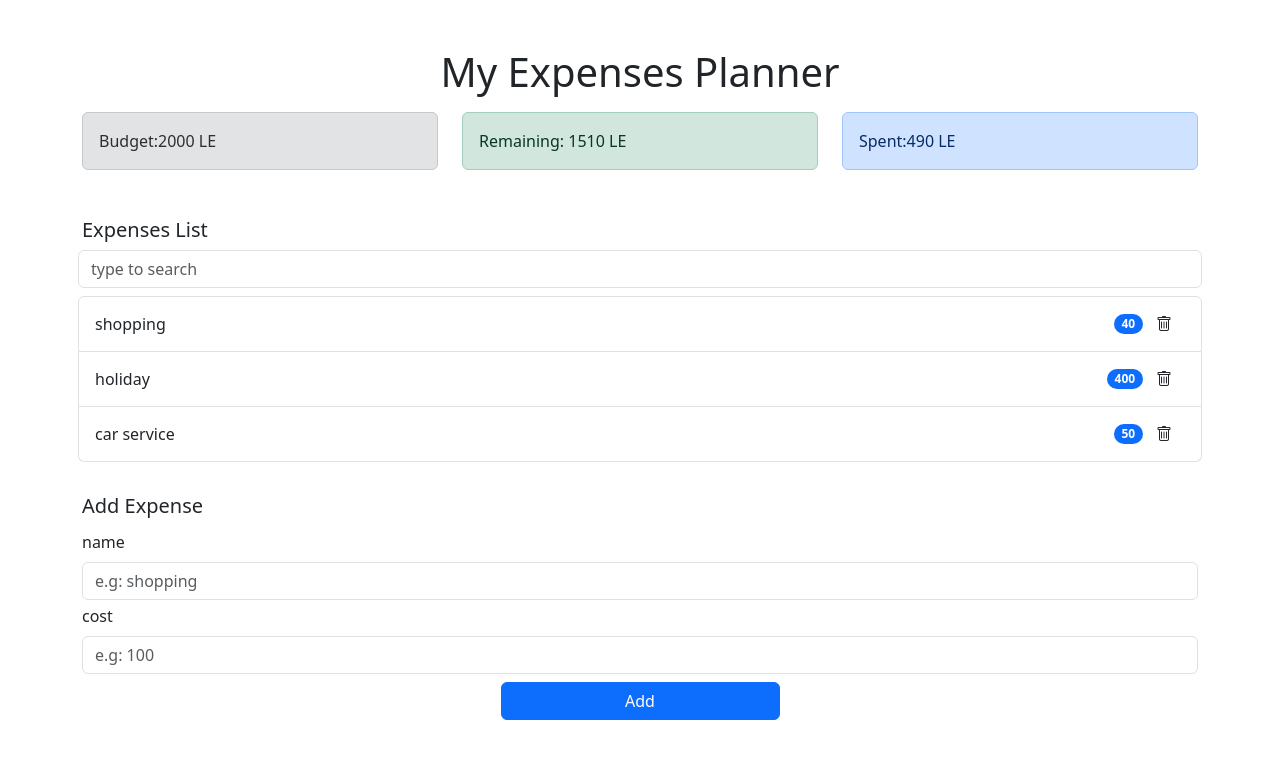
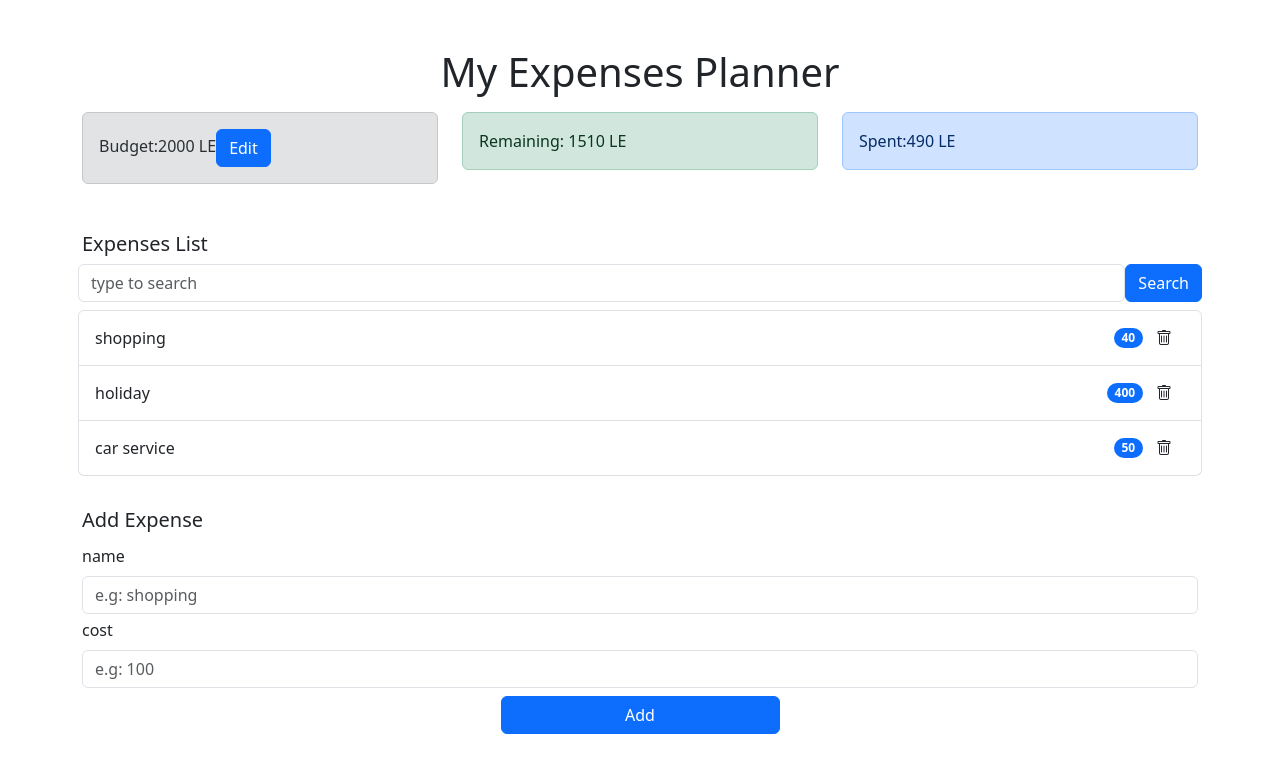
Before and after one commit to manaressam9/reactproj, a React app: page / in a window 1280 px wide. Shown: the top 772 px of the page. Built offline with nearby package versions, Linux system fonts and the light colour scheme.

Commit message:
last uodates:  edit bugdet and serach Expenses list

```diff
--- a/src/component/Expense_Tracker/Budget.js
+++ b/src/component/Expense_Tracker/Budget.js
@@ -1,12 +1,37 @@
-import React, {useContext} from "react";
+import React, {useContext, useState} from "react";
 import { AppContext } from "./context/AppContext";
 
 export default function Budget(){
-   const {budget} = useContext(AppContext);
-    return(
+   const[isEditing, setIsEditing] = useState(false);
+   const {budget, dispatch} = useContext(AppContext);
+   const[budgetVal, setBudgetVal] = useState(budget);
+    const editBudgetHandler =() => {
+        dispatch({
+            type: 'edit_budget',
+            payload: budgetVal,
+        })
+    }
+
+    let budgetContent;
+    if(isEditing){
+        budgetContent =(
+            <>
+            <input type="number" value={budgetVal} onChange={e => setBudgetVal(e.target.value)} />
+             <button className="btn btn-primary" onClick={() => {editBudgetHandler(); setIsEditing(false)}}>Save</button>
+             </>
+            )
+    }else{
+        budgetContent = (
+            <>
+            <span>Budget:{budget} LE</span>
+            <span><button className="btn btn-primary" onClick={() => setIsEditing(true)}>Edit</button></span>
+            </>
+        )
+    }
+   return(
         <>
         <div className="alert alert-secondary">
-            <span>Budget:{budget} LE</span>
+            {budgetContent}
         </div>
         </>
     );
--- a/src/component/Expense_Tracker/ExpenseSearch.js
+++ b/src/component/Expense_Tracker/ExpenseSearch.js
@@ -1,4 +1,4 @@
-import React, { useContext } from "react";
+import React, { useContext, useEffect, useState } from "react";
 import { AppContext } from "./context/AppContext";
 
 const ExpenseSearch = () => {
@@ -8,22 +8,38 @@ const ExpenseSearch = () => {
         { id: 13, name: 'holiday', cost: 400 },
         { id: 14, name: 'car service', cost: 50 },
     ];*/
-    const {expenses, dispatch} =  useContext(AppContext);
-    const deleteExpHandler =(id) =>{
+
+    const { expenses, dispatch } = useContext(AppContext);
+    const [filteredResult, setFilteredResult] = useState(expenses || []);
+    const [searchVal, setSearchVal] = useState('');
+    useEffect(() => {
+
+        setFilteredResult(expenses);
+    }, [expenses]);
+
+    const deleteExpHandler = (id) => {
         dispatch({
             type: 'delete',
-            payload:id,
+            payload: id,
         })
+    }
+
+    const searchExpenses = () => {
+        const searchResults = expenses.filter((filteredExpense) =>
+        filteredExpense.name.toLowerCase().includes(searchVal)
+    );
+    setFilteredResult(searchResults);
     }
     return (
         <>
             <h5 className="mt-3">Expenses List</h5>
-            <div className="px-2">
-                <input className="form-control" type="text" placeholder="type to search" />
+            <div className="px-2 d-flex justify-conetent-between">
+                <input className="form-control " value={searchVal} onChange={e => setSearchVal(e.target.value)}  type="text" placeholder="type to search" />
+                <button className="btn btn-primary" onClick={searchExpenses}>Search</button>
             </div>
             <div className="mt-2 px-2">
                 <ul className="list-group">
-            {expenses.map(expense => (
+                    {filteredResult.map(expense => (
                         <li key={expense.id} className="list-group-item d-flex justify-content-between align-items-center">
                             {expense.name}
                             <div>
@@ -31,7 +47,7 @@ const ExpenseSearch = () => {
                                     {expense.cost}
                                 </span>
 
-                       <button onClick={() => {deleteExpHandler(expense.id)}} className="btn ">  <i className="bi bi-trash" ></i></button>
+                                <button onClick={() => { deleteExpHandler(expense.id) }} className="btn ">  <i className="bi bi-trash" ></i></button>
                             </div>
                         </li>
                     ))}
--- a/src/component/Expense_Tracker/context/AppContext.js
+++ b/src/component/Expense_Tracker/context/AppContext.js
@@ -15,6 +15,12 @@ switch(action.type){
         return {
             ...state,
             expenses: state.expenses.filter(expense => expense.id !== action.payload),
+        }
+    }
+    case 'edit_budget':{
+        return{
+            ...state,
+            budget: action.payload,
         }
     }
     default:{
```
Lines whose indentation alone changed are shown as unchanged.
